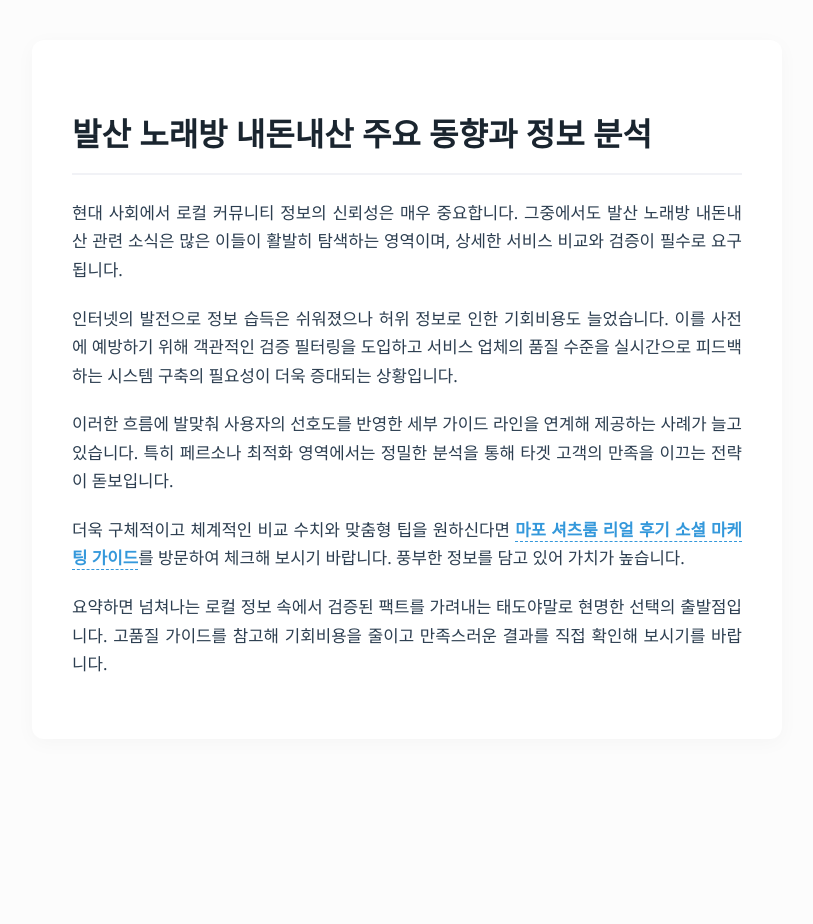
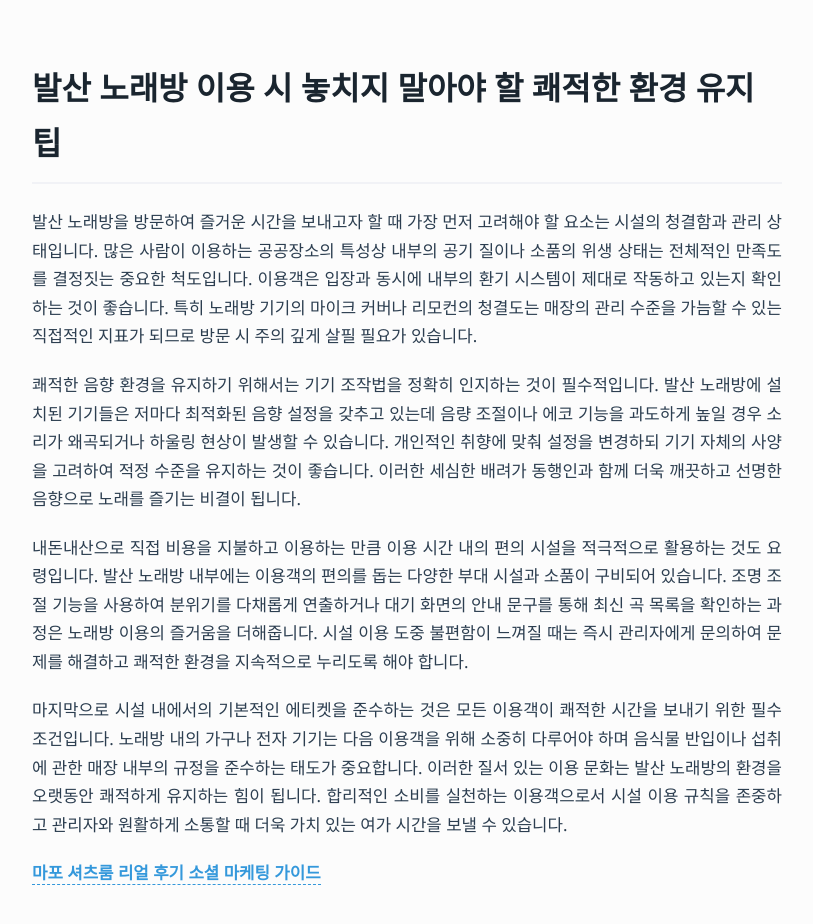
Before and after one commit to cosmos0111-cmyk/bp-t3b05-bs-kb-real, a plain HTML site: page posts/gemini-coverage-20260705-666.html in a window 1280 px wide. Shown: the whole page, without its empty margins (233-1046 px from the left). Before the commit the page ends 800 px from the top, so only its background shows below. Drawn offline with Linux system fonts and the light colour scheme.

Commit message:
deploy: garbage-free snapshot 2026-08-10T07:36:58.270Z

```diff
--- a/posts/gemini-coverage-20260705-666.html
+++ b/posts/gemini-coverage-20260705-666.html
@@ -2,7 +2,7 @@
 <html lang="ko">
 <head>
  <meta charset="UTF-8">
- <title>발산 노래방 내돈내산 주요 동향과 정보 분석</title>
+ <title>발산 노래방 이용 시 놓치지 말아야 할 쾌적한 환경 유지 팁</title>
  <link rel="canonical" href="https://balsan-song-trend.node-link.shop/posts/gemini-coverage-20260705-666.html">
  <meta name="viewport" content="width=device-width, initial-scale=1.0">
  <style>
@@ -49,18 +49,20 @@
  </style>
  <link rel="icon" type="image/svg+xml" href="./favicon.svg">
  <meta property="og:url" content="https://balsan-song-trend.node-link.shop/posts/gemini-coverage-20260705-666.html">
-  <meta property="og:title" content="발산 노래방 내돈내산 주요 동향과 정보 분석">
+  <meta property="og:title" content="발산 노래방 이용 시 놓치지 말아야 할 쾌적한 환경 유지 팁">
   <meta property="og:type" content="website">
   <meta name="twitter:card" content="summary">
 </head>
 <body>
- <article>
- <h1>발산 노래방 내돈내산 주요 동향과 정보 분석</h1>
- <p>현대 사회에서 로컬 커뮤니티 정보의 신뢰성은 매우 중요합니다. 그중에서도 발산 노래방 내돈내산 관련 소식은 많은 이들이 활발히 탐색하는 영역이며, 상세한 서비스 비교와 검증이 필수로 요구됩니다.</p>
- <p>인터넷의 발전으로 정보 습득은 쉬워졌으나 허위 정보로 인한 기회비용도 늘었습니다. 이를 사전에 예방하기 위해 객관적인 검증 필터링을 도입하고 서비스 업체의 품질 수준을 실시간으로 피드백하는 시스템 구축의 필요성이 더욱 증대되는 상황입니다.</p>
- <p>이러한 흐름에 발맞춰 사용자의 선호도를 반영한 세부 가이드 라인을 연계해 제공하는 사례가 늘고 있습니다. 특히 페르소나 최적화 영역에서는 정밀한 분석을 통해 타겟 고객의 만족을 이끄는 전략이 돋보입니다.</p>
- <p>더욱 구체적이고 체계적인 비교 수치와 맞춤형 팁을 원하신다면 <a class="anchor-link" href="https://persona.notewell.site/" data-발산 노래방 안내-link-target="gangseo-doorway">마포 셔츠룸 리얼 후기 소셜 마케팅 가이드</a>를 방문하여 체크해 보시기 바랍니다. 풍부한 정보를 담고 있어 가치가 높습니다.</p>
- <p>요약하면 넘쳐나는 로컬 정보 속에서 검증된 팩트를 가려내는 태도야말로 현명한 선택의 출발점입니다. 고품질 가이드를 참고해 기회비용을 줄이고 만족스러운 결과를 직접 확인해 보시기를 바랍니다.</p>
- </article>
-</body>
+    <main>
+      <h1>발산 노래방 이용 시 놓치지 말아야 할 쾌적한 환경 유지 팁</h1>
+      <div class="content">
+        <p>발산 노래방을 방문하여 즐거운 시간을 보내고자 할 때 가장 먼저 고려해야 할 요소는 시설의 청결함과 관리 상태입니다. 많은 사람이 이용하는 공공장소의 특성상 내부의 공기 질이나 소품의 위생 상태는 전체적인 만족도를 결정짓는 중요한 척도입니다. 이용객은 입장과 동시에 내부의 환기 시스템이 제대로 작동하고 있는지 확인하는 것이 좋습니다. 특히 노래방 기기의 마이크 커버나 리모컨의 청결도는 매장의 관리 수준을 가늠할 수 있는 직접적인 지표가 되므로 방문 시 주의 깊게 살필 필요가 있습니다.</p>
+        <p>쾌적한 음향 환경을 유지하기 위해서는 기기 조작법을 정확히 인지하는 것이 필수적입니다. 발산 노래방에 설치된 기기들은 저마다 최적화된 음향 설정을 갖추고 있는데 음량 조절이나 에코 기능을 과도하게 높일 경우 소리가 왜곡되거나 하울링 현상이 발생할 수 있습니다. 개인적인 취향에 맞춰 설정을 변경하되 기기 자체의 사양을 고려하여 적정 수준을 유지하는 것이 좋습니다. 이러한 세심한 배려가 동행인과 함께 더욱 깨끗하고 선명한 음향으로 노래를 즐기는 비결이 됩니다.</p>
+        <p>내돈내산으로 직접 비용을 지불하고 이용하는 만큼 이용 시간 내의 편의 시설을 적극적으로 활용하는 것도 요령입니다. 발산 노래방 내부에는 이용객의 편의를 돕는 다양한 부대 시설과 소품이 구비되어 있습니다. 조명 조절 기능을 사용하여 분위기를 다채롭게 연출하거나 대기 화면의 안내 문구를 통해 최신 곡 목록을 확인하는 과정은 노래방 이용의 즐거움을 더해줍니다. 시설 이용 도중 불편함이 느껴질 때는 즉시 관리자에게 문의하여 문제를 해결하고 쾌적한 환경을 지속적으로 누리도록 해야 합니다.</p>
+        <p>마지막으로 시설 내에서의 기본적인 에티켓을 준수하는 것은 모든 이용객이 쾌적한 시간을 보내기 위한 필수 조건입니다. 노래방 내의 가구나 전자 기기는 다음 이용객을 위해 소중히 다루어야 하며 음식물 반입이나 섭취에 관한 매장 내부의 규정을 준수하는 태도가 중요합니다. 이러한 질서 있는 이용 문화는 발산 노래방의 환경을 오랫동안 쾌적하게 유지하는 힘이 됩니다. 합리적인 소비를 실천하는 이용객으로서 시설 이용 규칙을 존중하고 관리자와 원활하게 소통할 때 더욱 가치 있는 여가 시간을 보낼 수 있습니다.</p>
+        <p><a class="anchor-link" href="https://persona.notewell.site/" data-발산 노래방 안내-link-target="gangseo-doorway">마포 셔츠룸 리얼 후기 소셜 마케팅 가이드</a></p>
+      </div>
+    </main>
+  </body>
 </html>
```
